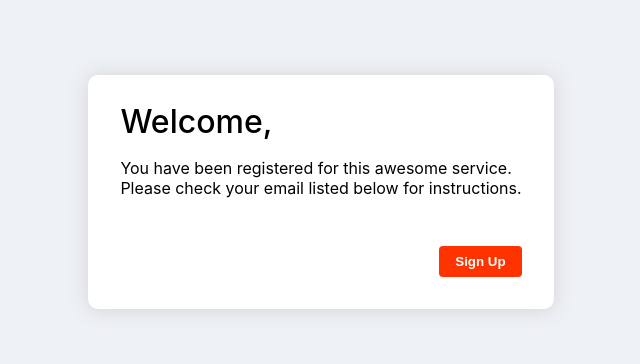
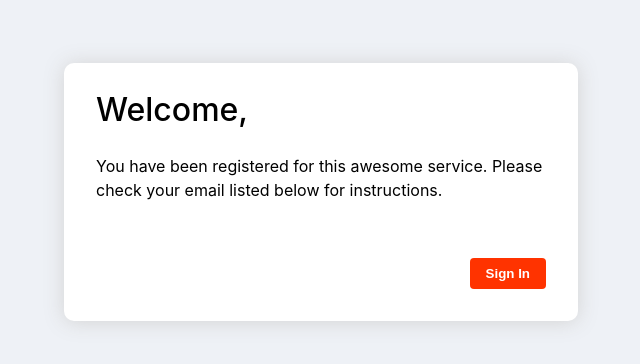
Before and after one commit to jleahwolff/flipgrid-challenge, a React (Create React App) app in the folder flipgrid-challenge/: page /success in a window 1280 px wide. Shown: the part 208-572 px from the top of the page, without its empty margins (319-959 px from the left). Built offline with nearby package versions, Linux system fonts and the light colour scheme.

Commit message:
Finished. Video walkthrough uploaded.

```diff
--- a/flipgrid-challenge/src/App.css
+++ b/flipgrid-challenge/src/App.css
@@ -40,7 +40,7 @@ h1{
 }
 
 .success-para{
-  line-height: .25;
+  line-height: 1.5;
 }
 
 .para-box{
@@ -85,6 +85,15 @@ h1{
   font-weight: 600;
   color: white;
   border-radius: .25rem;
+  -webkit-transition: background-color .5s ease-out;
+  -moz-transition: background-color .5s ease-out;
+  -o-transition: background-color .5s ease-out;
+  transition: background-color .5s ease-out;
+}
+
+.button:hover{
+  background-color: #ad1500;
+  cursor: pointer;
 }
 
 /* ERRORS */
@@ -92,22 +101,22 @@ h1{
   color: #ff3300;
   padding: .5rem 0;
   position: relative;
-  animation: erro .5s infinite;
 }
 
 .errors-input{
   border-radius: .25rem;
   padding: .5rem;
   border: 1px solid #ff3300;
-  /* outline: none; */
+  animation: erro .25s 2;
+  animation-timing-function: ease-in-out;
   box-sizing: border-box;
 }
 
 /* KEYFRAMES */
 @keyframes erro {
-  0% {transform: translateX(20px)}
-  50% {transform: translateX(-20px)}
-  100% {transform: translateX(0px)}
+  0% {transform: translateX(5px)}
+  50% {transform: translateX(-5px)}
+  100% {transform: translateX(5px)}
 }
 
 
--- a/flipgrid-challenge/src/components/Login.js
+++ b/flipgrid-challenge/src/components/Login.js
@@ -44,17 +44,17 @@ const Login = ({userInfo, setUserInfo}) => {
         <Form className='form'>
         <div className='form-input'>
         <label className='label' htmlFor='firstName'>{errors.firstName && touched.firstName ? <span className='errors'>{errors.firstName}</span> : 'First Name'}</label>
-        {errors.firstName && touched.firstName ? <Field name='firstName' className='errors-input'/> : <Field name="firstName" className='input'/>}
+        {errors.firstName && touched.firstName ? <Field name='firstName' alt='Name must include at least one character' className='errors-input'/> : <Field name="firstName" alt='Name' className='input'/>}
         </div>
         <div className='form-input'>
         <label className='label' htmlFor='email'>{errors.email && touched.email ? <span className='errors'>{errors.email}</span>: 'Email'}</label>
-        {errors.email && touched.email ? <Field name="email" type="email" className='errors-input'/> : <Field name="email" type="email" className='input'/>}
+        {errors.email && touched.email ? <Field name="email" type="email" alt='Must be a valid email address' className='errors-input'/> : <Field name="email" alt='Email' type="email" className='input'/>}
         </div>
         <div className='form-input'>
         <label className='label' htmlFor='password'>{errors.password && touched.password ? <span className='errors'>{errors.password}</span>: 'Password'}</label>
-        {errors.password && touched.password ? <Field name="password" className='errors-input' type='password'/> : <Field name="password" className='input' type='password'/>}
+        {errors.password && touched.password ? <Field name="password" alt='Error, password must be between 6 and 20 characters long' className='errors-input' type='password'/> : <Field name="password" alt='Password' className='input' type='password'/>}
         </div>
-        <Button buttonType='submit' buttonText='Sign In'/>
+        <Button buttonType='submit' buttonText='Sign Up' alt='Sign Up'/>
         </Form>
     )}
     </Formik>
--- a/flipgrid-challenge/src/components/Success.js
+++ b/flipgrid-challenge/src/components/Success.js
@@ -14,15 +14,15 @@ function Success({userInfo}){
             <div className='para-box'>
             <p className='success-para'>
                 You have been registered for this awesome service.
-            </p>
-            <p className='success-para'>
             Please check your email listed below for instructions.
             </p>
+
+
             </div>
             <h3>
                 {userInfo.email}
             </h3>
-            <Button buttonType='signup' buttonText='Sign Up'/>
+            <Button buttonType='signin' alt='Sign In' buttonText='Sign In'/>
         </div>
     )
 }
```
Also changed, not shown: 1 other file (tests, documents, lock files or other folders).
